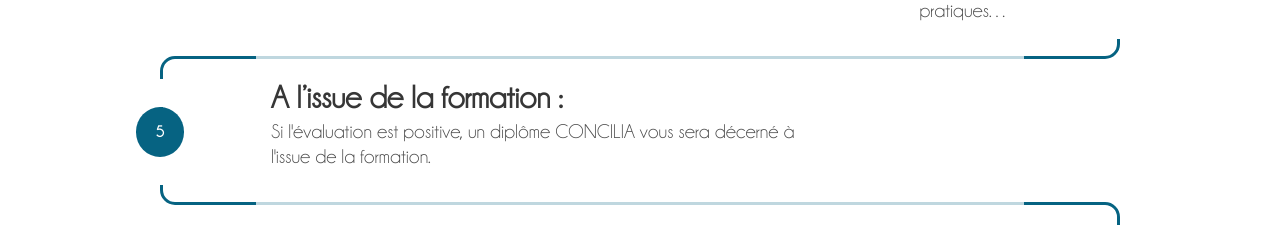
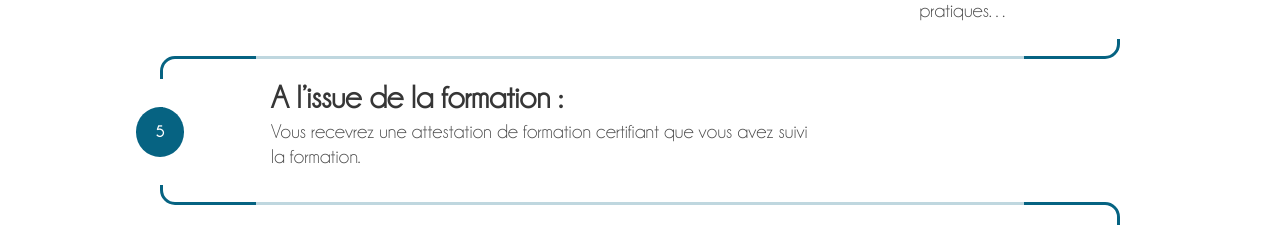
Before and after one commit to bakjydev/bakjyskills, a Vue app: page / in a window 1280 px wide. Shown: the part 2824-3051 px from the top of the page. Built offline with nearby package versions, Linux system fonts and the light colour scheme; no server answers; a web font is replaced by a local one.

Commit message:
timeline

```diff
--- a/src/components/Timeline.vue
+++ b/src/components/Timeline.vue
@@ -76,7 +76,8 @@
         <div class="row align-items-center justify-content-end how-it-works d-flex">
           <div class="col-6 text-right">
             <h5 class="title">Modalités d'évaluation :</h5>
-            <p class="subtitle">Le formateur évalue la progression pédagogique du participant tout au long de la formation au moyen de
+            <p class="subtitle">Le formateur évalue la progression pédagogique du participant tout au long de la
+              formation au moyen de
               QCM, mises en situation, travaux pratiques…</p>
           </div>
           <div class="col-2 text-center full d-inline-flex justify-content-center align-items-center">
@@ -102,7 +103,9 @@
           </div>
           <div class="col-6 text-left">
             <h5 class="title">A l’issue de la formation :</h5>
-            <p class="subtitle">Si l'évaluation est positive, un diplôme CONCILIA vous sera décerné à l'issue de la formation.</p>
+            <p class="subtitle">
+              Vous recevrez une attestation de formation certifiant que vous avez suivi la formation.
+            </p>
           </div>
         </div>
 
@@ -121,7 +124,8 @@
         <div class="row align-items-center justify-content-end how-it-works d-flex">
           <div class="col-6 text-right">
             <h5 class="title">Bilan :</h5>
-            <p class="subtitle">Nous vous remettrons à la fin de la formation par mail ou par papier une enquête de satisfaction
+            <p class="subtitle">Nous vous remettrons à la fin de la formation par mail ou par papier une enquête de
+              satisfaction
               (anonyme), afin de nous partager vos impressions et nous aider à améliorer nos processus.</p>
           </div>
           <div class="col-2 text-center full d-inline-flex justify-content-center align-items-center">
```
